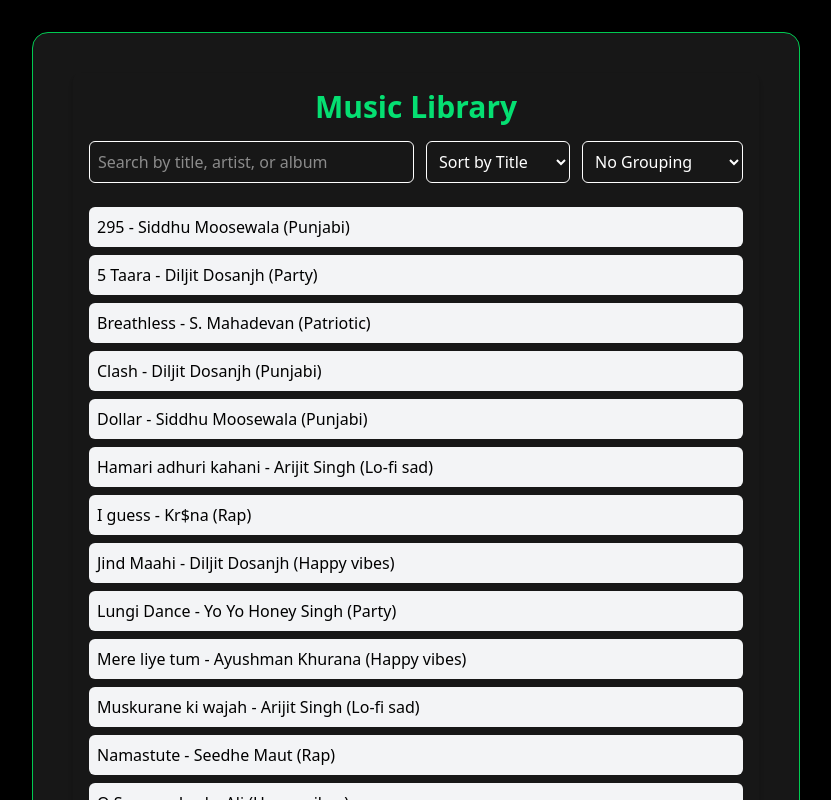
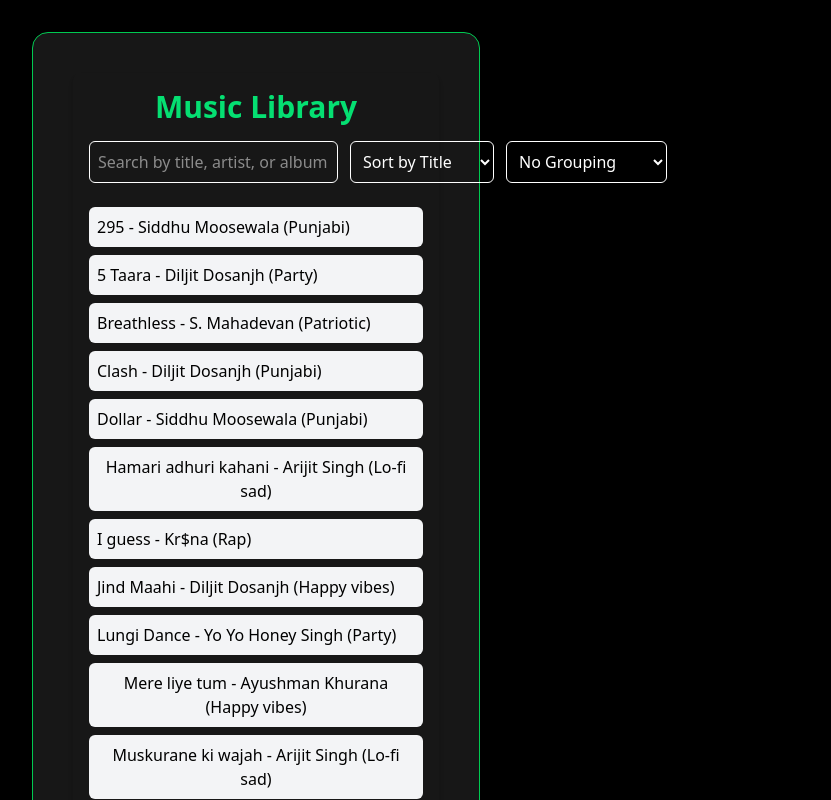
Before and after one commit to GurjyotSingh21/music-library-microfrontend-, a React (Vite) app: page / in a window 1280 px wide. Shown: the top 800 px of the page, without its empty margins (0-831 px from the left). Built offline with nearby package versions, Linux system fonts and the light colour scheme.

Commit message:
Update MusicLibrary.jsx

```diff
--- a/src/MusicLibrary.jsx
+++ b/src/MusicLibrary.jsx
@@ -82,8 +82,8 @@
   };
 
   return (
-    <div className="items-center min-height-screen max-w-[80vh] justify-center bg-black text-white">
-    <div className="bg-neutral-900 min-w-3xl rounded-2xl shadow-2xl p-10 w-full max-w-md border border-green-500">
+    <div className="items-center min-height-screen max-w-[80vw] justify-center bg-black text-white">
+    <div className="bg-neutral-900 max-w-[80vw] rounded-2xl shadow-2xl p-10 w-full max-w-md border border-green-500">
     <div className="max-w-3xl mx-auto p-4 bg-grey-800 shadow-md rounded-lg">
       <h2 className="text-3xl font-bold text-green-400 mb-4">Music Library</h2>
 
```
